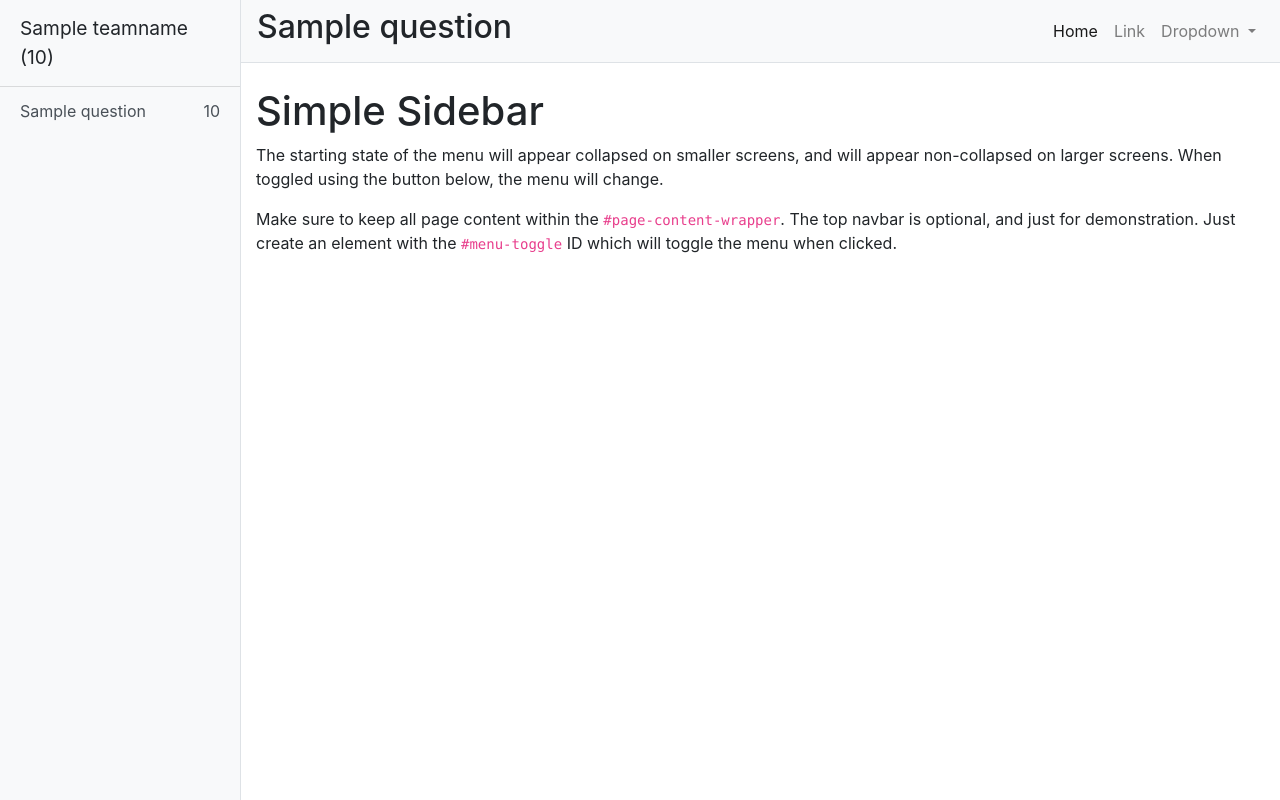
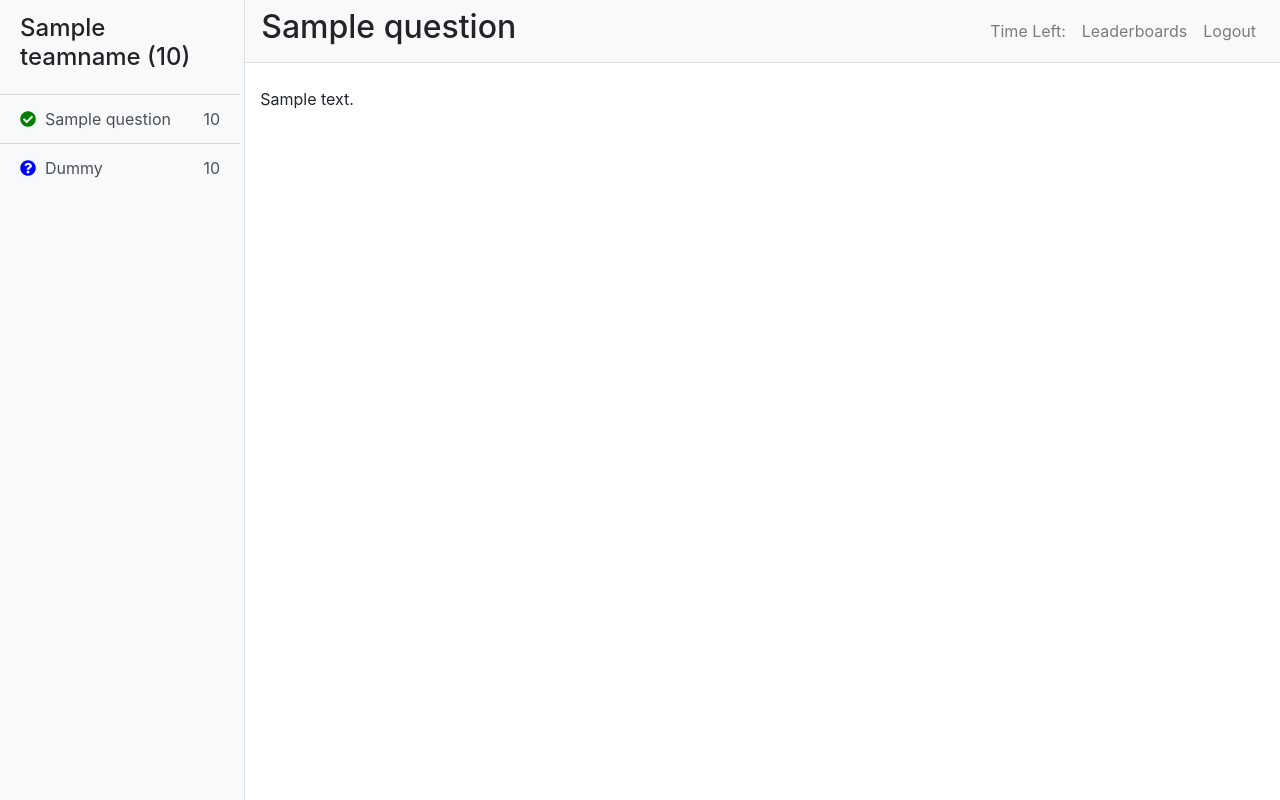
Before and after one commit to idebosmitha/CyberHunt, a Django app: template questions/templates/questions/question.html in a window 1280 px wide. Run offline with Django 3.2, Linux system fonts and the light colour scheme; tables that the repository leaves empty hold one stand-in row (values such as "Sample post"); the template is opened without the code that fills it: values that come from a table or form of the project are taken from there, most other values are stand-ins (such as "Sample title", 1, 10 or a date in 2020); some libraries are stand-ins or nearby versions.

Commit message:
added questions templates

```diff
--- a/cyberhunt/templates/base.html
+++ b/cyberhunt/templates/base.html
@@ -9,7 +9,8 @@
     <meta http-equiv="X-UA-Compatible" content="ie=edge">
     <link rel="stylesheet" href="https://stackpath.bootstrapcdn.com/bootstrap/4.3.1/css/bootstrap.min.css"
         integrity="sha384-ggOyR0iXCbMQv3Xipma34MD+dH/1fQ784/j6cY/iJTQUOhcWr7x9JvoRxT2MZw1T" crossorigin="anonymous">
-    <link href="css/simple-sidebar.css" rel="stylesheet">
+    <link href="{% static 'css/styles.css' %}" rel="stylesheet">
+    <link rel="stylesheet" href="https://use.fontawesome.com/releases/v5.8.2/css/all.css" integrity="sha384-oS3vJWv+0UjzBfQzYUhtDYW+Pj2yciDJxpsK1OYPAYjqT085Qq/1cq5FLXAZQ7Ay" crossorigin="anonymous">
 
     <link rel="shortcut icon" type="image/x-icon" href="{% static 'img/favicon.ico' %}" />
     <title>
--- a/questions/templates/questions/navbar.html
+++ b/questions/templates/questions/navbar.html
@@ -1,28 +1,30 @@
 {% load staticfiles %}
-
-<!-- <nav class="navbar navbar-light bg-light justify-content-between">
-    <a class="navbar-brand">{{ teamname }} ({{ score }})</a>
-    <div style="float: right">
-        <a href="/leaderboards" target="_blank">Leaderboards</a>&nbsp;
-        <a href="/logout">Logout</a>
-    </div>
-</nav> -->
-<link href="{% static 'css/styles.css' %}" rel="stylesheet">
-
 
 <!-- Sidebar -->
 <div class="bg-light border-right" id="sidebar-wrapper">
-    <div class="sidebar-heading">{{ teamname }} ({{ score }}) </div>
+    <div class="sidebar-heading">
+        <h4>{{ teamname }} ({{ score }}) </h5>
+    </div>
     <div class="list-group list-group-flush">
         {% for question in all_questions %}
         <a
-            href="{% url 'question' {{ question.id }}"
+            href="{% url 'question' question.id %}"
             class="list-group-item list-group-item-action bg-light">
+
+            <i class="fas fa-check-circle" style="color: green"></i>&nbsp;
             {{ question.name }}
 
             <div style="float: right;">{{ question.points }}</div>
         </a>
         {% endfor %}
+        <a
+            href="{% url 'question' 1"
+            class="list-group-item list-group-item-action bg-light">
+
+            <i class="fas fa-question-circle" style="color: blue"></i>&nbsp;
+            Dummy
+
+            <div style="float: right;">10</div>
+        </a>
     </div>
 </div>
-<!-- /#sidebar-wrapper -->
--- a/questions/templates/questions/question.html
+++ b/questions/templates/questions/question.html
@@ -15,9 +15,8 @@
         {% include 'questions/topbar.html' %}
 
         <div class="container-fluid">
-          <h1 class="mt-4">Simple Sidebar</h1>
-          <p>The starting state of the menu will appear collapsed on smaller screens, and will appear non-collapsed on larger screens. When toggled using the button below, the menu will change.</p>
-          <p>Make sure to keep all page content within the <code>#page-content-wrapper</code>. The top navbar is optional, and just for demonstration. Just create an element with the <code>#menu-toggle</code> ID which will toggle the menu when clicked.</p>
+            <br>
+            <p>{{ question.body }}</p>
         </div>
       </div>
       <!-- /#page-content-wrapper -->
--- a/questions/templates/questions/topbar.html
+++ b/questions/templates/questions/topbar.html
@@ -3,23 +3,15 @@
 
     <div class="collapse navbar-collapse" id="navbarSupportedContent">
         <ul class="navbar-nav ml-auto mt-2 mt-lg-0">
-        <li class="nav-item active">
-            <a class="nav-link" href="#">Home <span class="sr-only">(current)</span></a>
-        </li>
-        <li class="nav-item">
-            <a class="nav-link" href="#">Link</a>
-        </li>
-        <li class="nav-item dropdown">
-            <a class="nav-link dropdown-toggle" href="#" id="navbarDropdown" role="button" data-toggle="dropdown" aria-haspopup="true" aria-expanded="false">
-            Dropdown
-            </a>
-            <div class="dropdown-menu dropdown-menu-right" aria-labelledby="navbarDropdown">
-            <a class="dropdown-item" href="#">Action</a>
-            <a class="dropdown-item" href="#">Another action</a>
-            <div class="dropdown-divider"></div>
-            <a class="dropdown-item" href="#">Something else here</a>
-            </div>
-        </li>
+            <li class="nav-item">
+                <a class="nav-link">Time Left: </a>
+            </li>
+            <li class="nav-item">
+                <a class="nav-link" href="{% url 'leaderboards' %}">Leaderboards </a>
+            </li>
+            <li class="nav-item">
+                <a class="nav-link" href="{% url 'logout' %}">Logout </a>
+            </li>
         </ul>
     </div>
 </nav>
--- a/questions/urls.py
+++ b/questions/urls.py
@@ -3,4 +3,5 @@ from . import views
 
 urlpatterns = [
     path('<int:question_id>/', views.question, name='question'),
+    path('leaderboards/', views.leaderboards, name='leaderboards')
 ]
--- a/questions/views.py
+++ b/questions/views.py
@@ -30,3 +30,7 @@
         'teamname': team.teamname,
         'score': score,
     })
+
+
+def leaderboards(request):
+    pass
```
